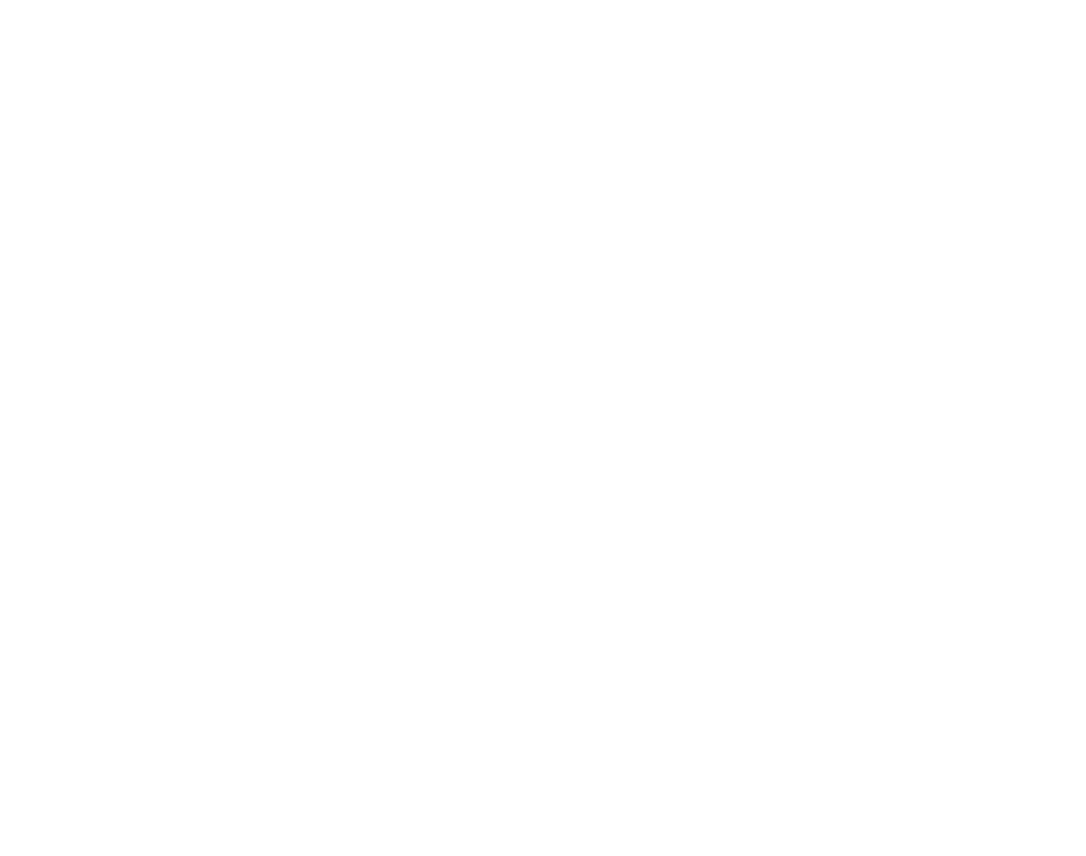
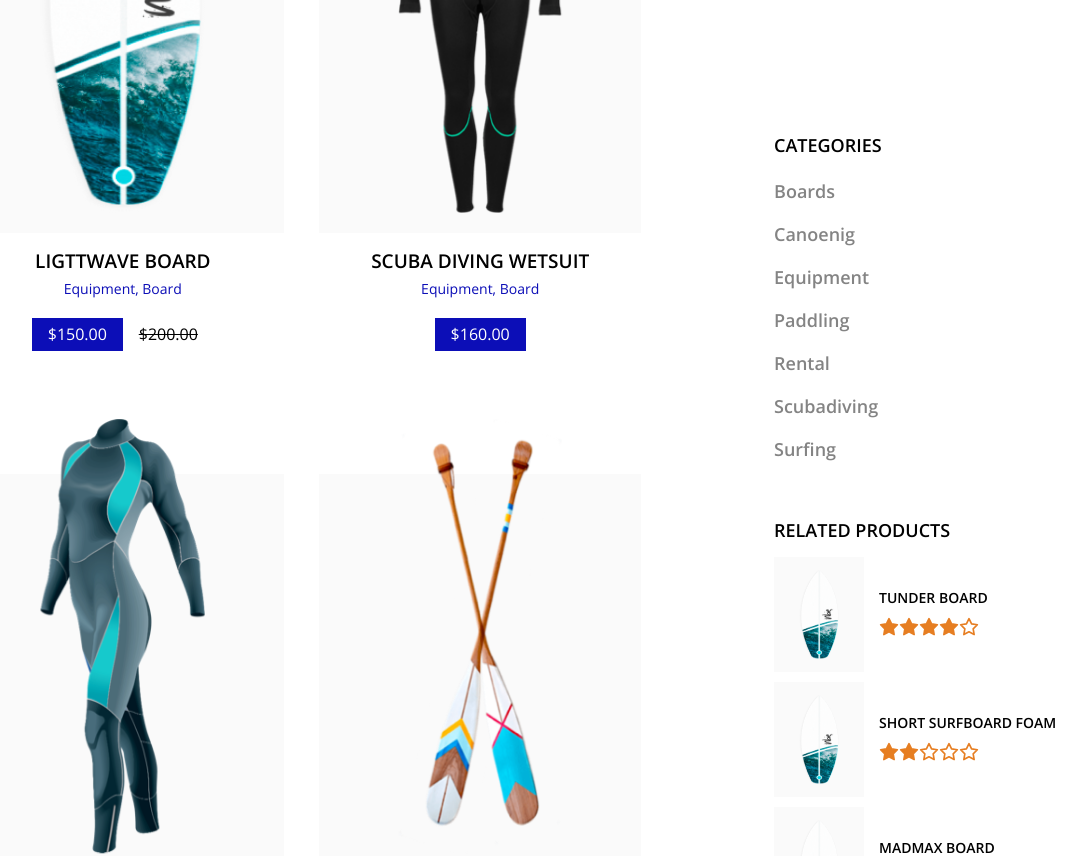
Before and after one commit to AhmedTohamy01/bloowatch, a React (Create React App) app: page / in a window 1280 px wide. Shown: the part 700-1556 px from the top of the page, without its empty margins (181-1267 px from the left). Before the commit the page ends 800 px from the top, so only its background shows below. Built offline with nearby package versions, Linux system fonts and the light colour scheme.

Commit message:
feat [HomePage] : import HomeMainContent in HomePage

```diff
--- a/src/pages/HomePage/HomePage.jsx
+++ b/src/pages/HomePage/HomePage.jsx
@@ -1,11 +1,13 @@
 import { Navbar } from '../../components/Navbar/Navbar'
 import { PageTitle } from '../../components/PageTitle/PageTitle'
+import { HomeMainContent } from '../../components/HomeMainContent/HomeMainContent'
 
 export const HomePage = () => {
   return (
     <>
       <Navbar />
-      <PageTitle title='SURFING'/>
+      <PageTitle title='SURFING' />
+      <HomeMainContent />
     </>
   )
 }
```
